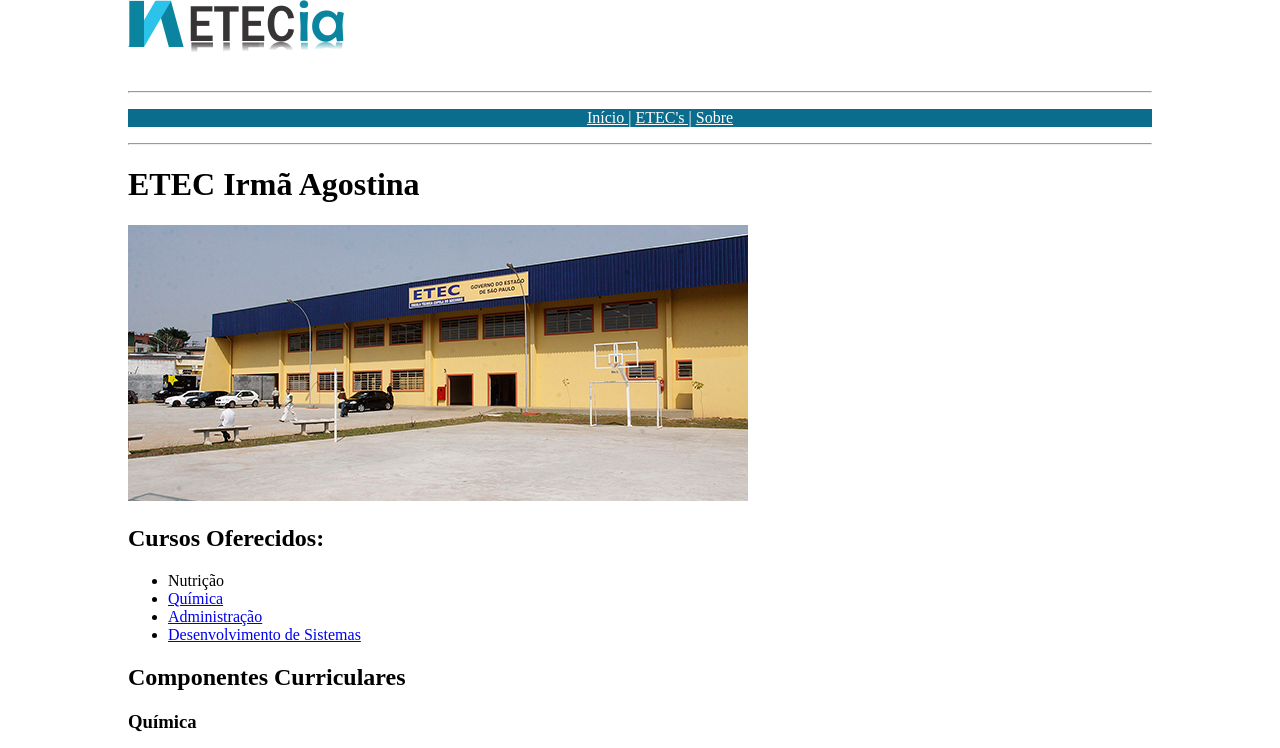
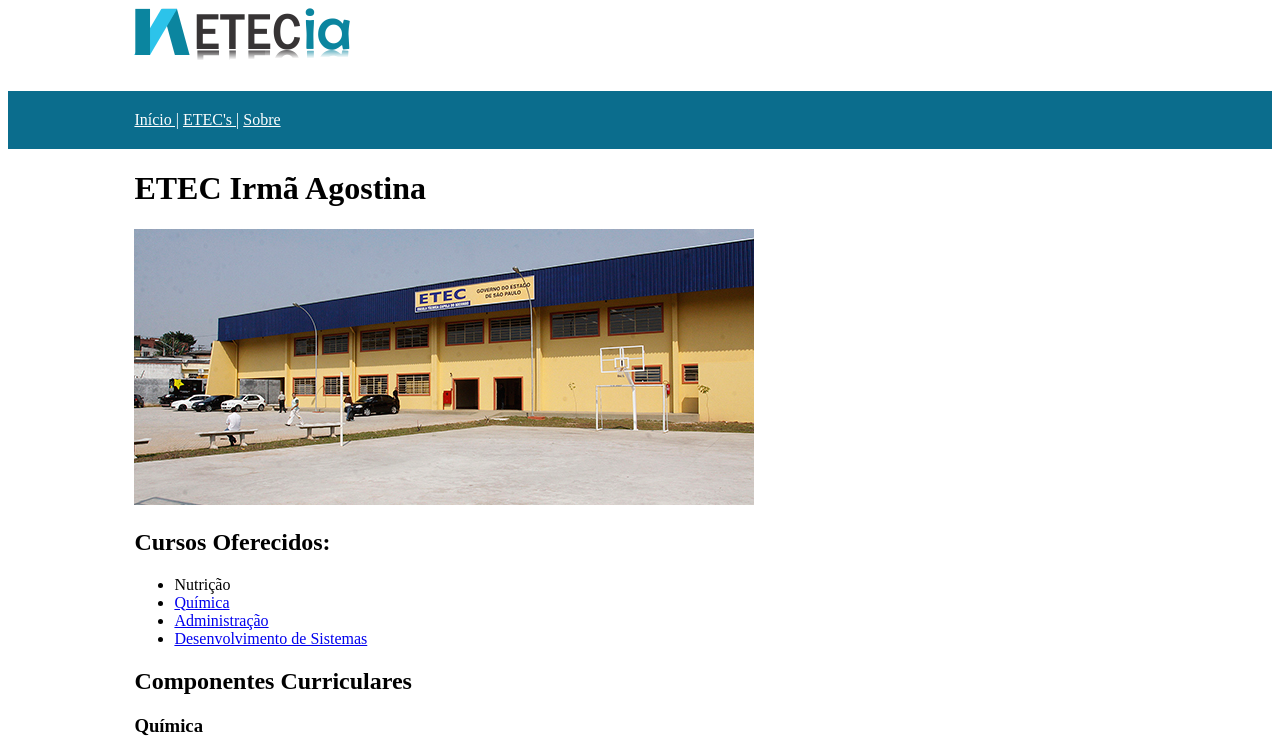
Before and after one commit to VieiraMidas/site_etec, a plain HTML site: page etecia.html in a window 1280 px wide. Shown: the top 748 px of the page. Drawn offline with Linux system fonts and the light colour scheme.

Commit message:
Desenvolvimento do menu

```diff
--- a/etecia.html
+++ b/etecia.html
@@ -1,19 +1,26 @@
 <!DOCTYPE html>
 <html>
+
 <head>
 	<link href="style.css" rel="stylesheet">
 	<meta charset="UTF-8">
 	<title>Etecia</title>
 </head>
+
 <body>
+	<div class="container">
 		<img src="logo_etecia.png">
-	<hr>
-	<ul class="tabela">
+	</div>
+	<div class="tabela">
+		<nav class="container">
+			<ul id="zero">
 				<li><a href="index.html">Início | </a></li>
 				<li><a href="etecs.html">ETEC's | </a></li>
 				<li><a href="sobre.html">Sobre</a></li>
 			</ul>
-	<hr>
+		</nav>
+	</div>
+	<div class="container">
 		<h1> ETEC Irmã Agostina </h1>
 		<img src="etecia.jpg">
 		<h2> Cursos Oferecidos: </h2>
@@ -170,6 +177,7 @@
 				</td>
 			</tr>
 		</table>
+	</div>
 </body>
 
 </html>
--- a/style.css
+++ b/style.css
@@ -1,7 +1,8 @@
 
 .tabela {
-	text-align: center;
 	background-color: #0b6d8d;
+	padding-top: 20px;
+	padding-bottom: 20px;
 
 }
 
@@ -14,7 +15,12 @@
 	list-style-type: none;
 }
 
-body {
+.container {
 	width: 80%;
 	margin: auto;
 }
+
+#zero {
+	margin: 0;
+	padding: 0;
+}
```
Lines whose indentation alone changed are shown as unchanged.
